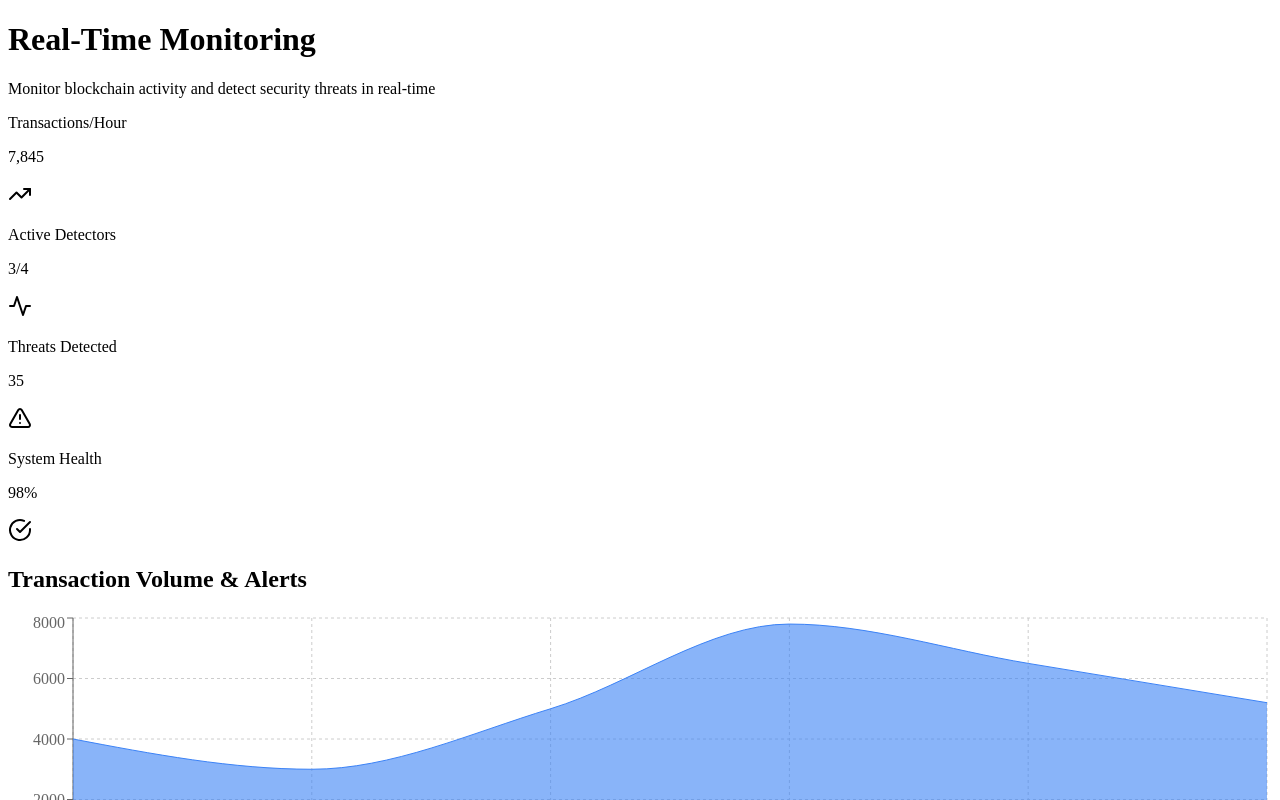
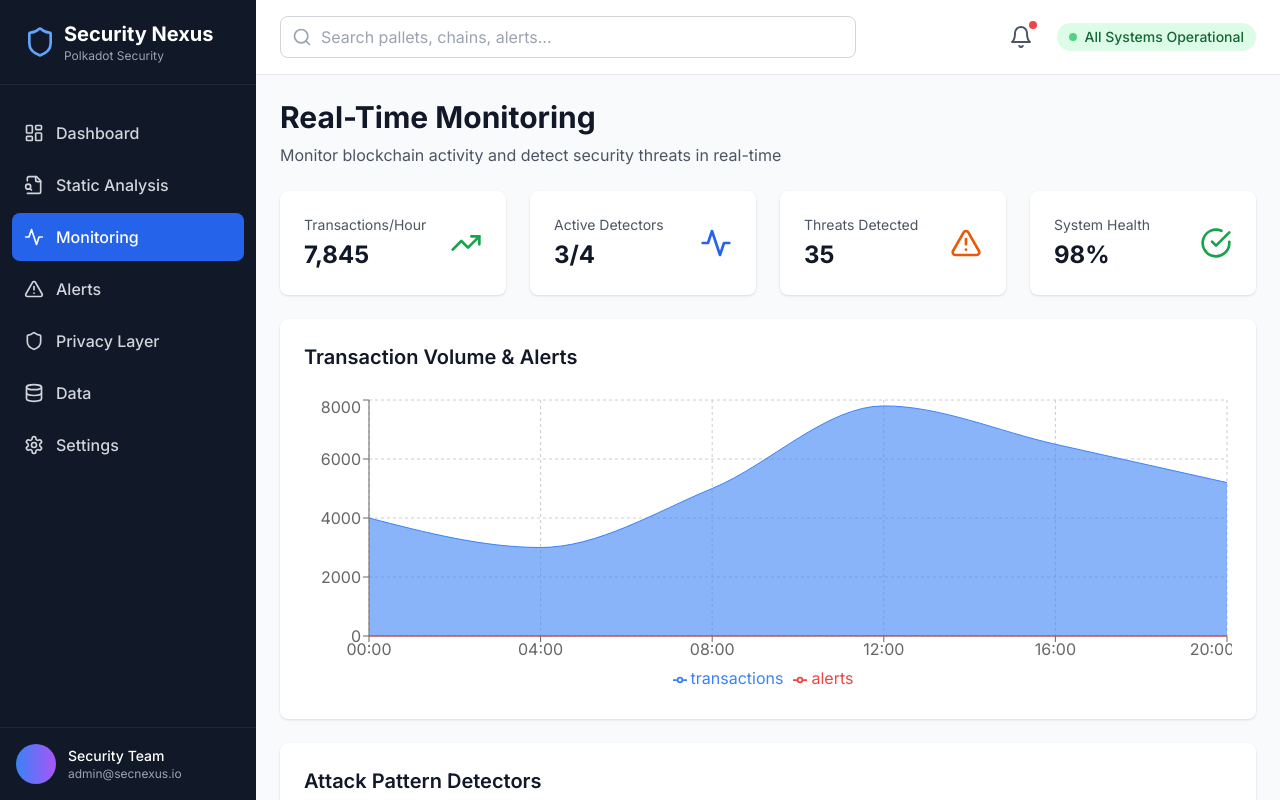
Before and after one commit to JuaniRaggio/SecurityNexus, a Next.js app in the folder packages/web-dashboard/: page /monitoring in a window 1280 px wide. Shown: the top 800 px of the page. Built offline with nearby package versions, Linux system fonts and the light colour scheme.

Commit message:
feat: client

```diff
--- /dev/null
+++ b/packages/web-dashboard/src/app/globals.css
@@ -0,0 +1,33 @@
+@tailwind base;
+@tailwind components;
+@tailwind utilities;
+
+:root {
+  --foreground-rgb: 0, 0, 0;
+  --background-start-rgb: 249, 250, 251;
+  --background-end-rgb: 255, 255, 255;
+}
+
+@media (prefers-color-scheme: dark) {
+  :root {
+    --foreground-rgb: 255, 255, 255;
+    --background-start-rgb: 17, 24, 39;
+    --background-end-rgb: 31, 41, 55;
+  }
+}
+
+body {
+  color: rgb(var(--foreground-rgb));
+  background: linear-gradient(
+      to bottom,
+      transparent,
+      rgb(var(--background-end-rgb))
+    )
+    rgb(var(--background-start-rgb));
+}
+
+@layer utilities {
+  .text-balance {
+    text-wrap: balance;
+  }
+}
--- /dev/null
+++ b/packages/web-dashboard/src/app/layout.tsx
@@ -0,0 +1,34 @@
+import type { Metadata } from 'next'
+import { Inter } from 'next/font/google'
+import './globals.css'
+import Sidebar from '@/components/Sidebar'
+import Header from '@/components/Header'
+
+const inter = Inter({ subsets: ['latin'] })
+
+export const metadata: Metadata = {
+  title: 'Security Nexus - Polkadot Security Platform',
+  description: 'Comprehensive security platform for the Polkadot ecosystem',
+}
+
+export default function RootLayout({
+  children,
+}: {
+  children: React.ReactNode
+}) {
+  return (
+    <html lang="en">
+      <body className={inter.className}>
+        <div className="flex h-screen bg-gray-50">
+          <Sidebar />
+          <div className="flex-1 flex flex-col overflow-hidden">
+            <Header />
+            <main className="flex-1 overflow-x-hidden overflow-y-auto bg-gray-50 p-6">
+              {children}
+            </main>
+          </div>
+        </div>
+      </body>
+    </html>
+  )
+}
--- /dev/null
+++ b/packages/web-dashboard/src/app/page.tsx
@@ -0,0 +1,67 @@
+'use client'
+
+import { Shield, Activity, AlertTriangle, FileSearch } from 'lucide-react'
+import StatsCard from '@/components/StatsCard'
+import AlertsPanel from '@/components/AlertsPanel'
+import RecentAnalysis from '@/components/RecentAnalysis'
+import ChainStatus from '@/components/ChainStatus'
+
+export default function Home() {
+  return (
+    <div className="space-y-6">
+      <div>
+        <h1 className="text-3xl font-bold text-gray-900">Security Dashboard</h1>
+        <p className="text-gray-600 mt-2">
+          Real-time security monitoring for Polkadot ecosystem
+        </p>
+      </div>
+
+      {/* Stats Grid */}
+      <div className="grid grid-cols-1 md:grid-cols-2 lg:grid-cols-4 gap-6">
+        <StatsCard
+          title="Active Alerts"
+          value="3"
+          change="+2 from yesterday"
+          icon={AlertTriangle}
+          trend="up"
+          color="red"
+        />
+        <StatsCard
+          title="Pallets Analyzed"
+          value="127"
+          change="+12 this week"
+          icon={FileSearch}
+          trend="up"
+          color="blue"
+        />
+        <StatsCard
+          title="Chains Monitored"
+          value="5"
+          change="All operational"
+          icon={Activity}
+          trend="neutral"
+          color="green"
+        />
+        <StatsCard
+          title="Security Score"
+          value="94%"
+          change="+3% from last month"
+          icon={Shield}
+          trend="up"
+          color="green"
+        />
+      </div>
+
+      {/* Main Content Grid */}
+      <div className="grid grid-cols-1 lg:grid-cols-3 gap-6">
+        <div className="lg:col-span-2 space-y-6">
+          <RecentAnalysis />
+          <ChainStatus />
+        </div>
+        <div className="lg:col-span-1">
+          <AlertsPanel />
+        </div>
+      </div>
+    </div>
+  )
+}
```
